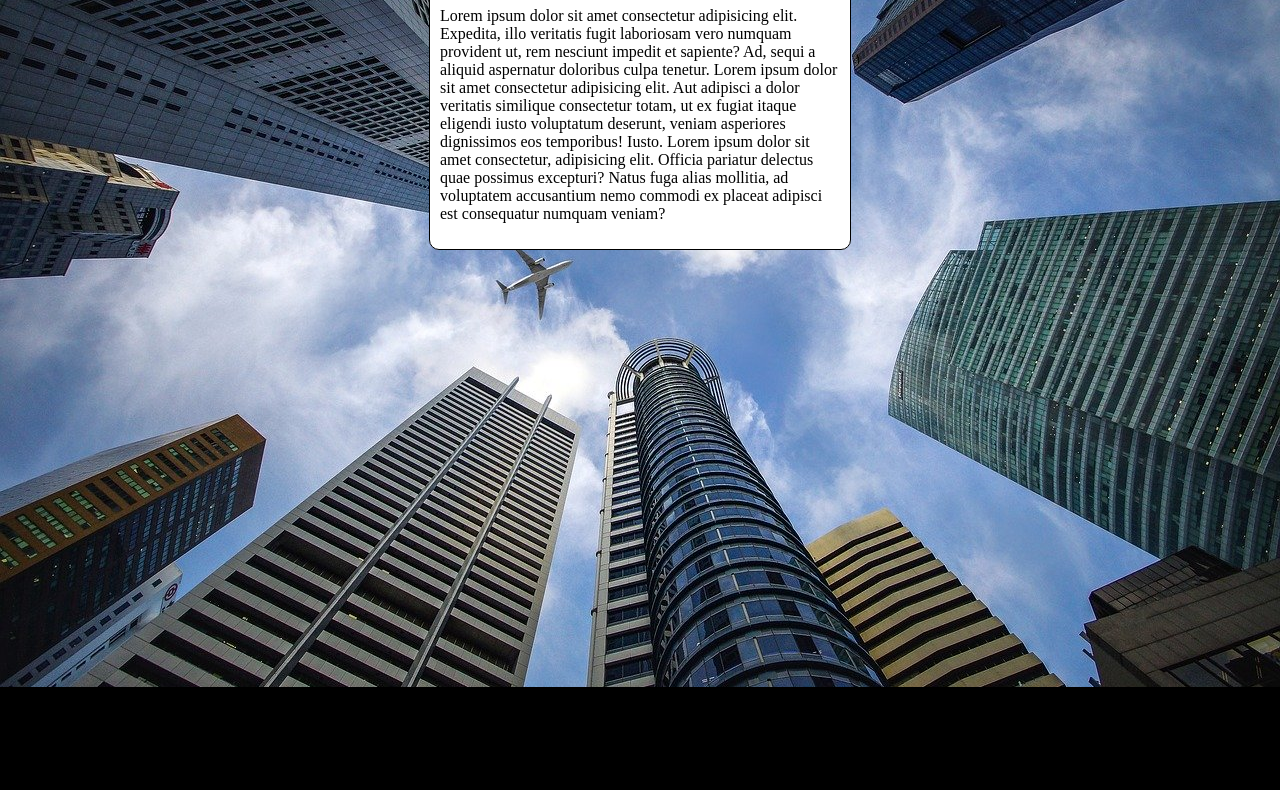
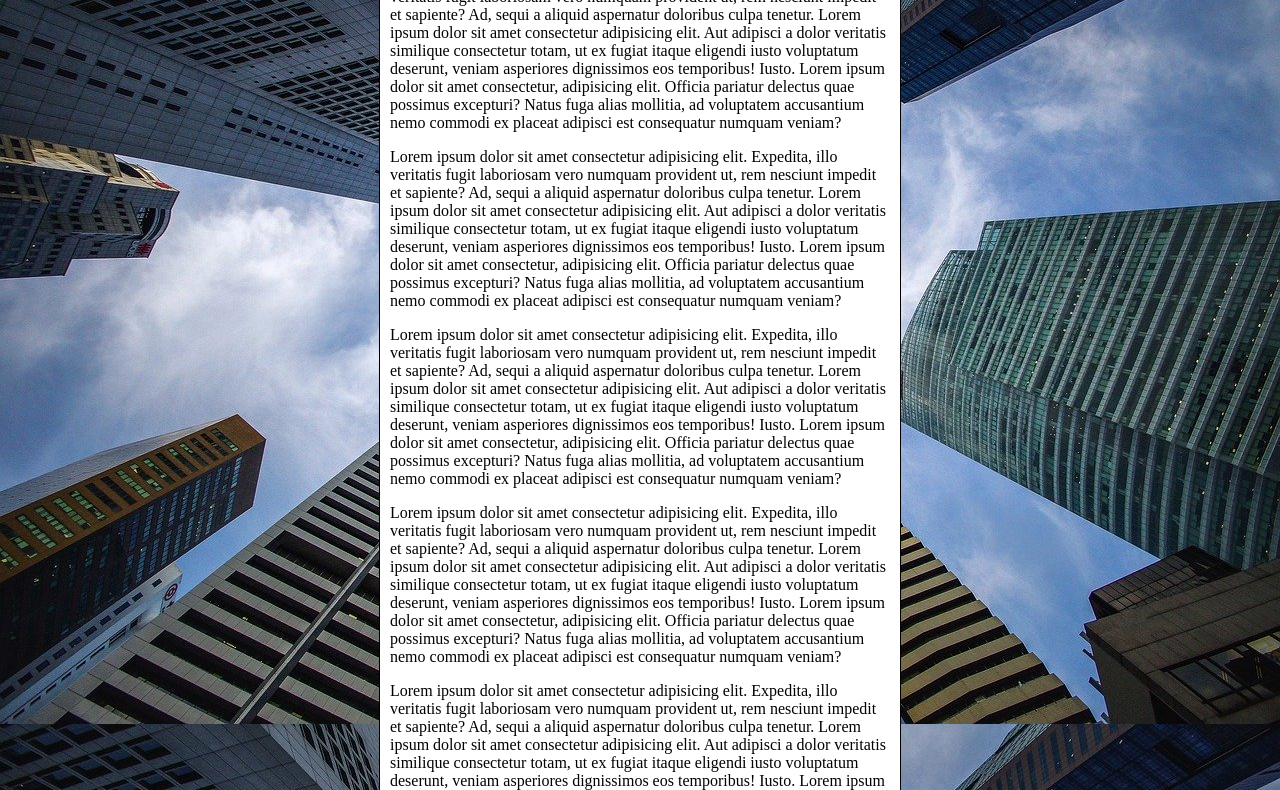
Before and after one commit to eduardofernandes1/HTML-CSS, a plain HTML site: page imagens_de_fundo/fundo05.html in a window 1280 px wide. Shown: the part 129-919 px from the top of the page. Before the commit the page ends 816 px from the top, so only its background shows below. Drawn offline with Linux system fonts and the light colour scheme.

Commit message:
mais atualização

```diff
--- a/imagens_de_fundo/fundo05.html
+++ b/imagens_de_fundo/fundo05.html
@@ -4,21 +4,28 @@
     <meta charset="UTF-8">
     <meta http-equiv="X-UA-Compatible" content="IE=edge">
     <meta name="viewport" content="width=device-width, initial-scale=1.0">
-    <title>Document</title>
+    <title>Mais formatações de fundo</title>
     <style>
         body {
             height: 100vh;
-            background-color: black;
+            /* background-color: black;
             background-image: url('imagens/wallpaper002.jpg');
             background-position: center top;
             background-repeat: no-repeat;
+            background-size: cover;
+            background-attachment: fixed; */          /* NOVO */
+
+            /*       Shorthand - bacckground
+
+            color > image > position > repeat > [size] > attachment     */
+            background: black url('imagens/wallpaper002.jpg') center top no-repeat fixed;
             background-size: cover;
         }
         main {
             background-color: white;
             margin: auto;
             padding: 10px;
-            width: 400px;
+            max-width: 500px;
             border: 1px solid black;
             border-radius: 10px;
         }
@@ -28,6 +35,10 @@
     <main>
         <h1>Testagem de imagens de fundo</h1>
         <p>Lorem ipsum dolor sit amet consectetur adipisicing elit. Expedita, illo veritatis fugit laboriosam vero numquam provident ut, rem nesciunt impedit et sapiente? Ad, sequi a aliquid aspernatur doloribus culpa tenetur.  Lorem ipsum dolor sit amet consectetur adipisicing elit. Aut adipisci a dolor veritatis similique consectetur totam, ut ex fugiat itaque eligendi iusto voluptatum deserunt, veniam asperiores dignissimos eos temporibus! Iusto. Lorem ipsum dolor sit amet consectetur, adipisicing elit. Officia pariatur delectus quae possimus excepturi? Natus fuga alias mollitia, ad voluptatem accusantium nemo commodi ex placeat adipisci est consequatur numquam veniam?</p>
+        <p>Lorem ipsum dolor sit amet consectetur adipisicing elit. Expedita, illo veritatis fugit laboriosam vero numquam provident ut, rem nesciunt impedit et sapiente? Ad, sequi a aliquid aspernatur doloribus culpa tenetur.  Lorem ipsum dolor sit amet consectetur adipisicing elit. Aut adipisci a dolor veritatis similique consectetur totam, ut ex fugiat itaque eligendi iusto voluptatum deserunt, veniam asperiores dignissimos eos temporibus! Iusto. Lorem ipsum dolor sit amet consectetur, adipisicing elit. Officia pariatur delectus quae possimus excepturi? Natus fuga alias mollitia, ad voluptatem accusantium nemo commodi ex placeat adipisci est consequatur numquam veniam?</p>
+        <p>Lorem ipsum dolor sit amet consectetur adipisicing elit. Expedita, illo veritatis fugit laboriosam vero numquam provident ut, rem nesciunt impedit et sapiente? Ad, sequi a aliquid aspernatur doloribus culpa tenetur.  Lorem ipsum dolor sit amet consectetur adipisicing elit. Aut adipisci a dolor veritatis similique consectetur totam, ut ex fugiat itaque eligendi iusto voluptatum deserunt, veniam asperiores dignissimos eos temporibus! Iusto. Lorem ipsum dolor sit amet consectetur, adipisicing elit. Officia pariatur delectus quae possimus excepturi? Natus fuga alias mollitia, ad voluptatem accusantium nemo commodi ex placeat adipisci est consequatur numquam veniam?</p>
+        <p>Lorem ipsum dolor sit amet consectetur adipisicing elit. Expedita, illo veritatis fugit laboriosam vero numquam provident ut, rem nesciunt impedit et sapiente? Ad, sequi a aliquid aspernatur doloribus culpa tenetur.  Lorem ipsum dolor sit amet consectetur adipisicing elit. Aut adipisci a dolor veritatis similique consectetur totam, ut ex fugiat itaque eligendi iusto voluptatum deserunt, veniam asperiores dignissimos eos temporibus! Iusto. Lorem ipsum dolor sit amet consectetur, adipisicing elit. Officia pariatur delectus quae possimus excepturi? Natus fuga alias mollitia, ad voluptatem accusantium nemo commodi ex placeat adipisci est consequatur numquam veniam?</p>
+        <p>Lorem ipsum dolor sit amet consectetur adipisicing elit. Expedita, illo veritatis fugit laboriosam vero numquam provident ut, rem nesciunt impedit et sapiente? Ad, sequi a aliquid aspernatur doloribus culpa tenetur.  Lorem ipsum dolor sit amet consectetur adipisicing elit. Aut adipisci a dolor veritatis similique consectetur totam, ut ex fugiat itaque eligendi iusto voluptatum deserunt, veniam asperiores dignissimos eos temporibus! Iusto. Lorem ipsum dolor sit amet consectetur, adipisicing elit. Officia pariatur delectus quae possimus excepturi? Natus fuga alias mollitia, ad voluptatem accusantium nemo commodi ex placeat adipisci est consequatur numquam veniam?</p><p>Lorem ipsum dolor sit amet consectetur adipisicing elit. Expedita, illo veritatis fugit laboriosam vero numquam provident ut, rem nesciunt impedit et sapiente? Ad, sequi a aliquid aspernatur doloribus culpa tenetur.  Lorem ipsum dolor sit amet consectetur adipisicing elit. Aut adipisci a dolor veritatis similique consectetur totam, ut ex fugiat itaque eligendi iusto voluptatum deserunt, veniam asperiores dignissimos eos temporibus! Iusto. Lorem ipsum dolor sit amet consectetur, adipisicing elit. Officia pariatur delectus quae possimus excepturi? Natus fuga alias mollitia, ad voluptatem accusantium nemo commodi ex placeat adipisci est consequatur numquam veniam?</p>
     </main>
 
 </body>
```
